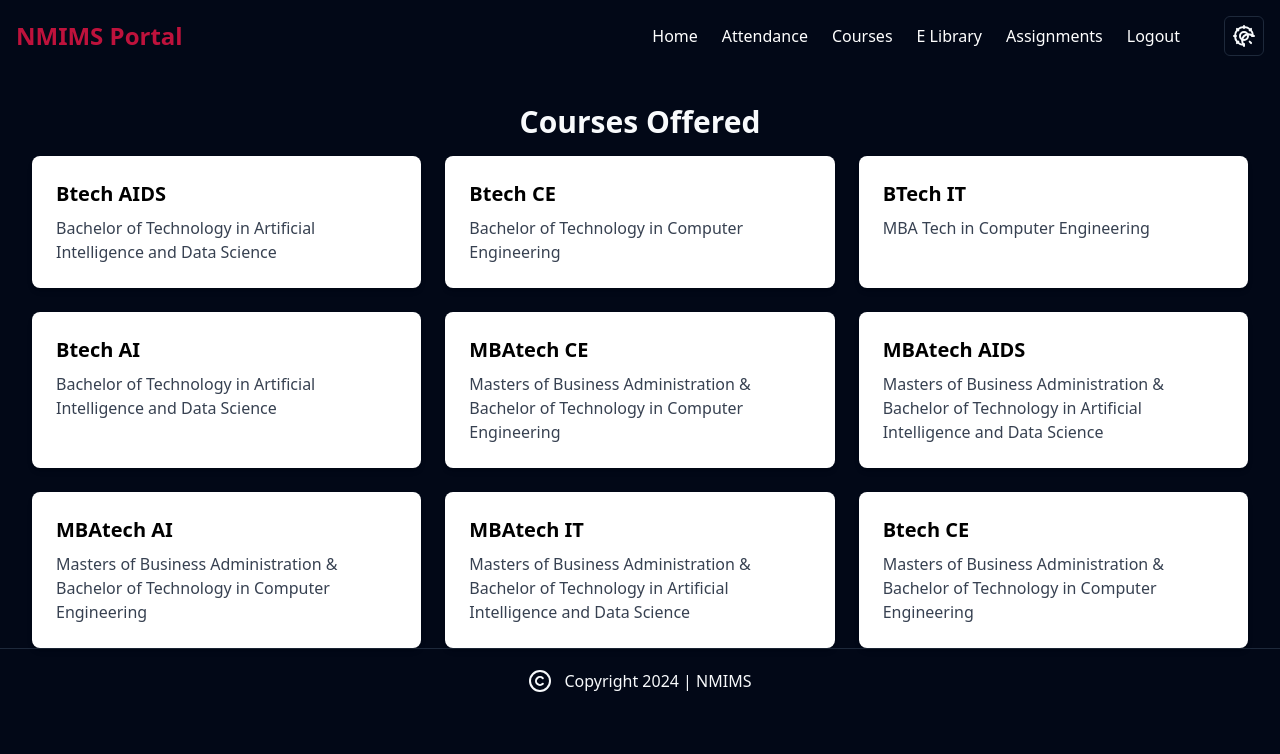
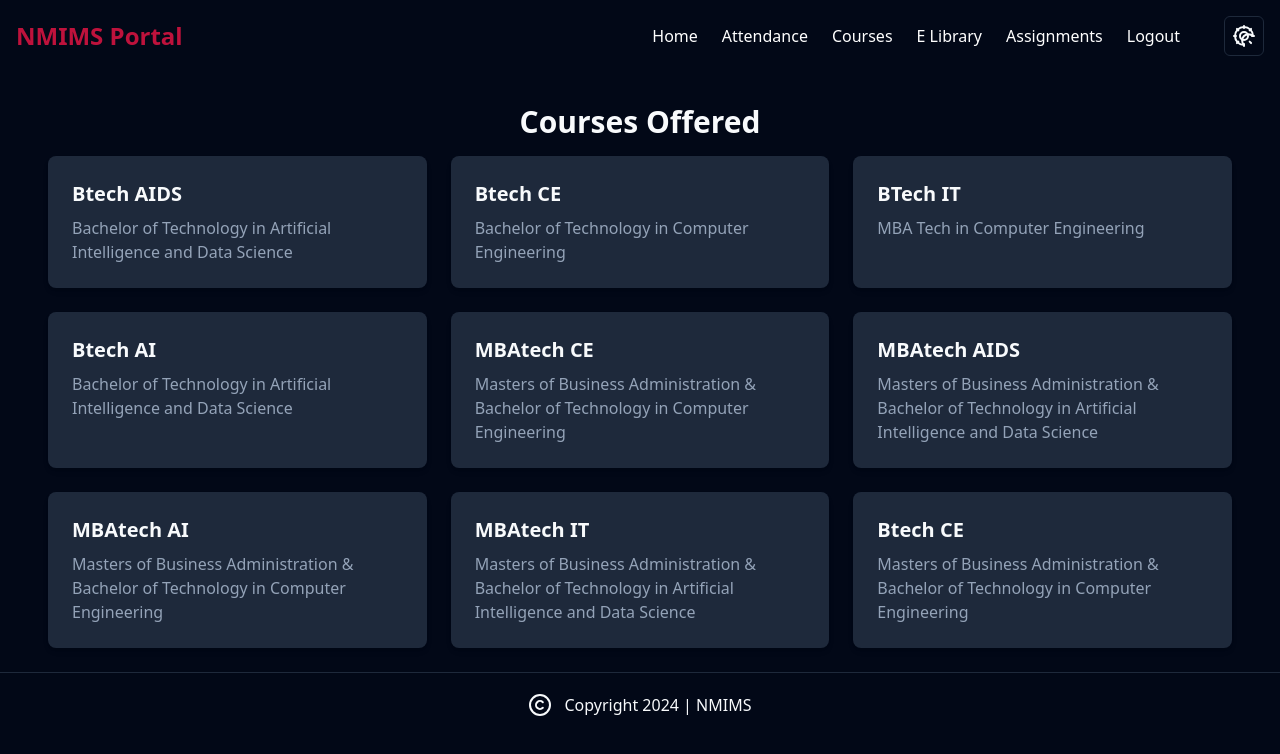
Before and after one commit to Artilleryxd/NMIMS-Student-Portal, a React (Vite) app: page /courses in a window 1280 px wide. Shown: the top 754 px of the page. Built offline with nearby package versions, Linux system fonts and the light colour scheme; no server answers.

Commit message:
Minor Changes to streamline UI across pages post merge

```diff
--- a/src/Pages/Student/Attendance/Attendance.jsx
+++ b/src/Pages/Student/Attendance/Attendance.jsx
@@ -34,9 +34,7 @@
     <>
       <Nav />
       <div
-        className={`container mx-auto px-4 py-8 rounded ${
-          theme === "dark" ? "dark:text-white dark:bg-gray-900" : ""
-        }`}
+        className="container mx-auto px-12 py-8 rounded"
       >
         <h1 className="text-3xl font-bold mb-8 text-center">Your Attendance</h1>
         <div className="mb-8 flex flex-col md:flex-row justify-center items-center md:space-x-4">
@@ -60,23 +58,21 @@
           {attendanceData.map((item, index) => (
             <div
               key={index}
-              className={`${
-                theme === "dark" ? "dark:bg-gray-800" : "bg-white"
-              } rounded-lg overflow-hidden shadow-md`}
+              className = "bg-muted rounded-lg overflow-hidden shadow-md"
             >
               <div className="p-6">
                 <h2 className="text-lg font-semibold mb-4">{item.subject}</h2>
                 <div className="flex justify-between mb-4">
                   <div>
-                    <p className="text-sm text-gray-600">No. of Lectures</p>
+                    <p className="text-sm text-muted-foreground">No. of Lectures</p>
                     <p className="font-bold text-lg">{item.lectures}</p>
                   </div>
                   <div>
-                    <p className="text-sm text-gray-600">Present</p>
+                    <p className="text-sm text-muted-foreground">Present</p>
                     <p className="font-bold text-lg">{item.present}</p>
                   </div>
                   <div>
-                    <p className="text-sm text-gray-600">Absent</p>
+                    <p className="text-sm text-muted-foreground">Absent</p>
                     <p className="font-bold text-lg">{item.absent}</p>
                   </div>
                 </div>
--- a/src/Pages/Student/Courses/Courses.jsx
+++ b/src/Pages/Student/Courses/Courses.jsx
@@ -3,51 +3,74 @@
 import Footer from "../../../Components/Footer";
 
 const Courses = () => {
+  //To be replaced after fetching data from firestore
+  const courseData = [
+    {
+      title: "Btech AIDS",
+      description:
+        "Bachelor of Technology in Artificial Intelligence and Data Science",
+    },
+
+    {
+      title: "Btech CE",
+      description: "Bachelor of Technology in Computer Engineering",
+    },
+
+    {
+      title: "BTech IT",
+      description: "MBA Tech in Computer Engineering",
+    },
+
+    {
+      title: "Btech AI",
+      description:
+        "Bachelor of Technology in Artificial Intelligence and Data Science",
+    },
+
+    {
+      title: "MBAtech CE",
+      description:
+        "Masters of Business Administration & Bachelor of Technology in Computer Engineering",
+    },
+
+    {
+      title: "MBAtech AIDS",
+      description:
+        "Masters of Business Administration & Bachelor of Technology in Artificial Intelligence and Data Science",
+    },
+
+    {
+      title: "MBAtech AI",
+      description:
+        "Masters of Business Administration & Bachelor of Technology in Computer Engineering",
+    },
+
+    {
+      title: "MBAtech IT",
+      description:
+        "Masters of Business Administration & Bachelor of Technology in Artificial Intelligence and Data Science",
+    },
+
+    {
+      title: "Btech CE",
+      description:
+        "Masters of Business Administration & Bachelor of Technology in Computer Engineering",
+    },
+  ];
+
   return (
     <>
       <Nav />
-      <div className="container mx-auto mt-8">
+      <div className="container px-12 mt-8">
         <h1 className="text-3xl font-bold mb-4 text-center">Courses Offered</h1>
-        <div className="grid grid-cols-1 md:grid-cols-3 gap-6">
-          <CourseCard
-            title="Btech AIDS"
-            description="Bachelor of Technology in Artificial Intelligence and Data Science"
-          />
-          <CourseCard
-            title="Btech CE"
-            description="Bachelor of Technology in Computer Engineering"
-          />
-          <CourseCard
-            title="BTech IT"
-            description="MBA Tech in Computer Engineering"
-          />
-
-          <CourseCard
-            title="Btech AI"
-            description="Bachelor of Technology in Artificial Intelligence and Data Science"
-          />
-          <CourseCard
-            title="MBAtech CE"
-            description="Masters of Business Administration & Bachelor of Technology in Computer Engineering"
-          />
-
-          <CourseCard
-            title="MBAtech AIDS"
-            description="Masters of Business Administration & Bachelor of Technology in Artificial Intelligence and Data Science"
-          />
-          <CourseCard
-            title="MBAtech AI"
-            description="Masters of Business Administration & Bachelor of Technology in Computer Engineering"
-          />
-
-          <CourseCard
-            title="MBAtech IT"
-            description="Masters of Business Administration & Bachelor of Technology in Artificial Intelligence and Data Science"
-          />
-          <CourseCard
-            title="Btech CE"
-            description="Masters of Business Administration & Bachelor of Technology in Computer Engineering"
-          />
+        <div className="grid grid-cols-1 md:grid-cols-3 gap-6 mb-6">
+          {courseData.map((course, index) => (
+            <CourseCard
+              key={index}
+              title={course.title}
+              description={course.description}
+            ></CourseCard>
+          ))}
         </div>
       </div>
       <Footer></Footer>
@@ -57,9 +80,9 @@
 
 const CourseCard = ({ title, description }) => {
   return (
-    <div className="bg-white rounded-lg shadow-md p-6 hover:shadow-xl transition duration-300 ease-in-out transform hover:-translate-y-1">
-      <h2 className="text-black text-xl font-semibold mb-2">{title}</h2>
-      <p className="text-gray-700">{description}</p>
+    <div className="bg-muted rounded-lg shadow-md p-6 hover:shadow-xl transition duration-300 ease-in-out transform hover:-translate-y-1">
+      <h2 className="text-foreground text-xl font-semibold mb-2">{title}</h2>
+      <p className="text-muted-foreground">{description}</p>
     </div>
   );
 };
--- a/src/Pages/Student/Elibrary/Elibrary.jsx
+++ b/src/Pages/Student/Elibrary/Elibrary.jsx
@@ -6,8 +6,10 @@
   return (
     <div>
       <Nav />
+      <div className="px-12">
       <h1>welcome to LIBRARY</h1>
-      <footer></footer>
+      </div>
+      <Footer />
     </div>
   );
 };
--- a/src/Pages/Student/Signup.jsx
+++ b/src/Pages/Student/Signup.jsx
@@ -14,7 +14,7 @@
     CardTitle} from '../../Components/ui/card'
 
 import { Button } from '../../Components/ui/button'
-import { ModeToggle } from '../../Components/ui/mode-toggle'
+import { ModeToggle } from '../../Components/ui/mode-toggle';
 import { School} from "lucide-react";
 const Signup = () => {
     const { SignIn } = UserAuth();
```
